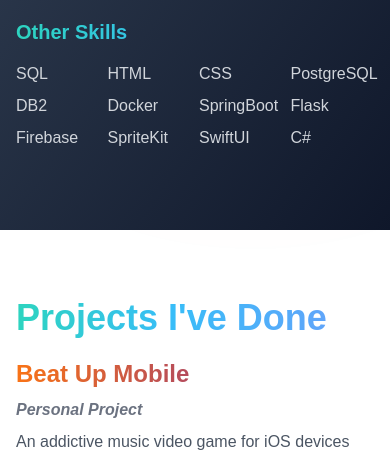
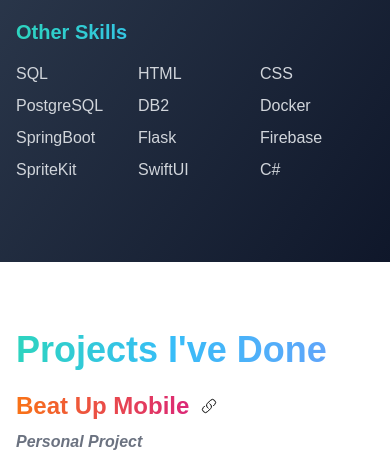
Before and after one commit to hnguyen-sjsu/ts-portfolio, a React (Vite) app: page / in a window 390 px wide. Shown: the part 830-1287 px from the top of the page. Built offline with nearby package versions, Linux system fonts and the light colour scheme; a web font is replaced by a local one.

Commit message:
Update UI
Update page icon, add external link to project

```diff
--- a/index.html
+++ b/index.html
@@ -2,9 +2,9 @@
 <html lang="en">
     <head>
         <meta charset="UTF-8" />
-        <link rel="icon" type="image/svg+xml" href="/vite.svg" />
+        <link rel="icon" type="image/svg+xml" href="src/assets/code.svg" />
         <meta name="viewport" content="width=device-width, initial-scale=1.0" />
-        <title>knny</title>
+        <title>Kenny Nguyen's Portfolio</title>
         <link
             href="https://api.fontshare.com/v2/css?f[]=plus-jakarta-sans@401,400,601,500,600,700,701,300&display=swap"
             rel="stylesheet"
--- a/src/App.css
+++ b/src/App.css
@@ -108,7 +108,7 @@ html {
 }
 
 .gradient_orange_to_purple {
-    @apply font-black bg-gradient-to-r from-orange-500 to-purple-800 bg-clip-text text-transparent;
+    @apply font-black bg-gradient-to-r from-orange-500 to-pink-600 bg-clip-text text-transparent;
 }
 
 .blue_gradient {
--- a/src/components/Projects.tsx
+++ b/src/components/Projects.tsx
@@ -1,3 +1,5 @@
+import { LinkIcon } from '@heroicons/react/24/outline'
+
 const Projects = () => {
     return (
         <div id='projects' className='container mx-auto px-4 w-full pt-12'>
@@ -6,7 +8,6 @@ const Projects = () => {
                     Projects I've Done
                 </span>
             </div>
-
             <div className='space-y-5'>
                 {projects.map((project, idx) => (
                     <div key={idx} className='space-y-2'>
@@ -16,9 +17,22 @@ const Projects = () => {
                             } gap-2`}
                         >
                             <div className='space-y-2'>
-                                <h1 className='project_title gradient_orange_to_purple'>
-                                    {project.title}
-                                </h1>
+                                <div className='flex flex-row space-x-2 items-center'>
+                                    <h1 className='project_title gradient_orange_to_purple '>
+                                        {project.title}
+                                    </h1>
+                                    {project.link.length > 0 && (
+                                        <a
+                                            href={project.link}
+                                            className='group rounded-md hover:bg-pink-600 px-1 py-1'
+                                        >
+                                            <LinkIcon
+                                                className='block h-4 w-4 group-hover:text-white'
+                                                aria-hidden='true'
+                                            />
+                                        </a>
+                                    )}
+                                </div>
                                 <h2 className='project_type text-gray-500 font-semibold italic'>
                                     {project.type}
                                 </h2>
@@ -126,7 +140,7 @@ const projects = [
         description:
             'A marketplace web application provides a space for users to list their products for sale and for others to make bids on the products in which they are interested. The users can filter the products based on their current location.',
         images: [],
-        link: '#marketplace',
+        link: '',
         skills: ['React', 'HTML', 'CSS', 'SpringBoot', 'SQL'],
     },
     {
@@ -136,7 +150,7 @@ const projects = [
         description:
             'A mobile web application for people to keep track of their workout exercises categorized by muscle group and workout dates.',
         images: [],
-        link: '#fitlog',
+        link: '',
         skills: ['React', 'Firebase', 'HTML', 'CSS'],
     },
 ]
--- a/src/components/Skills.tsx
+++ b/src/components/Skills.tsx
@@ -19,7 +19,7 @@ export const Skills = () => {
                 <div className='font-medium text-xl blue_gradient'>
                     Other Skills
                 </div>
-                <div className='grid grid-cols-4 md:grid-cols-6 gap-2 sm:content-center sm:justify-items-center'>
+                <div className='grid grid-cols-3 sm:grid-cols-4 md:grid-cols-6 gap-2 sm:content-center sm:justify-items-center'>
                     {otherSkills.map((skill, idx) => (
                         <div
                             key={idx}
```
